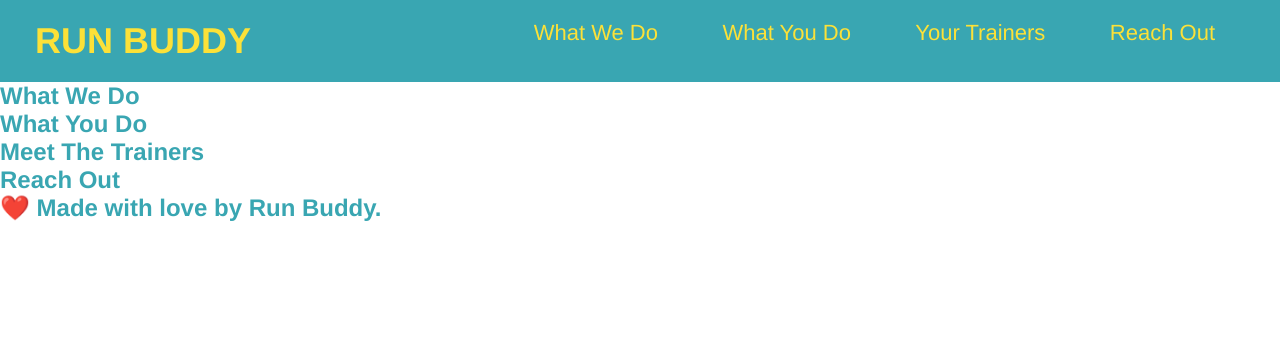
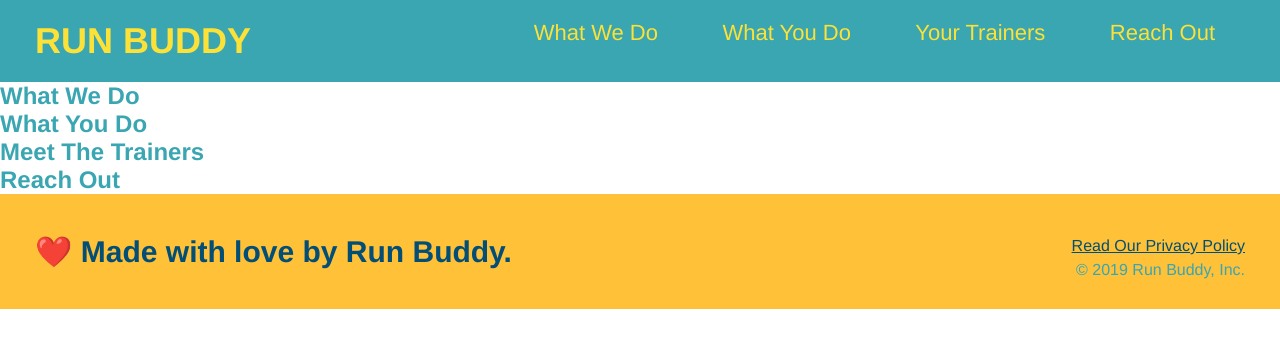
Before and after one commit to noreaster24/run-buddy, a plain HTML site: page index.html in a window 1280 px wide. Drawn offline with Linux system fonts and the light colour scheme.

Commit message:
header and footer css

```diff
--- a/assets/css/style.css
+++ b/assets/css/style.css
@@ -1,6 +1,7 @@
 * {
     margin: 0;
     padding: 0;
+    box-sizing: border-box;
 }
 
 body {
@@ -41,3 +42,26 @@ header nav ul li a{
     font-weight: lighter;
     font-size: 22px;
 }
+
+footer {
+    background: #fec138;
+    width: 100%;
+    padding: 40px 35px;
+}
+
+footer h2 {
+    display: inline;
+    color: #024e76;
+    font-size: 30px;
+    margin: 0;
+}
+
+footer div {
+    float: right;
+    line-height: 1.5;
+    text-align: right;
+}
+
+footer a {
+    color: #024e76;
+}
--- a/index.html
+++ b/index.html
@@ -58,6 +58,10 @@
         <!-- footer -->
         <footer>
             <h2>❤️ Made with love by Run Buddy.</h2>
+            <div>
+            <a href="#">Read Our Privacy Policy</a><br />
+            &copy; 2019 Run Buddy, Inc.
+            </div>
         </footer>
     </body>
 
```
